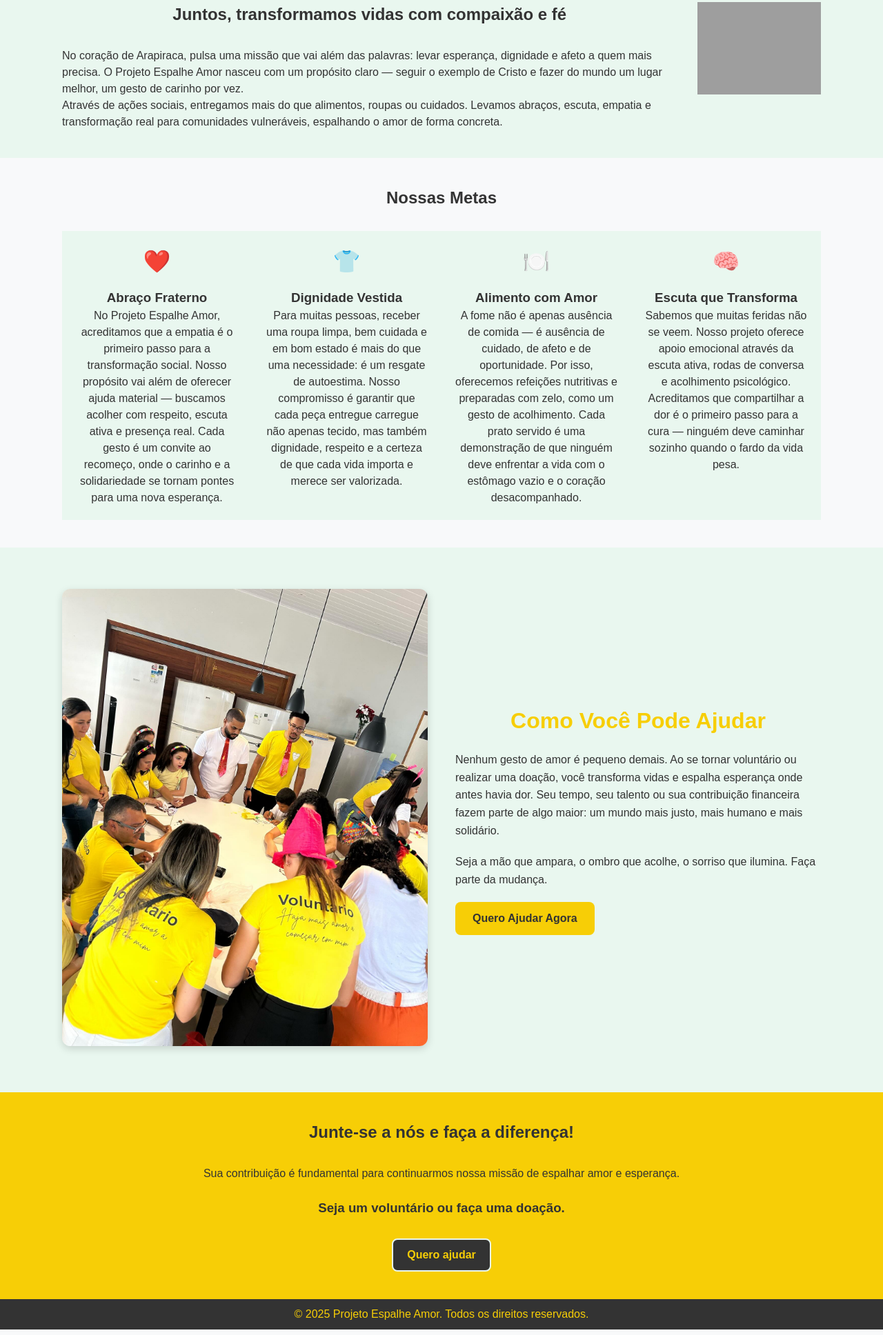
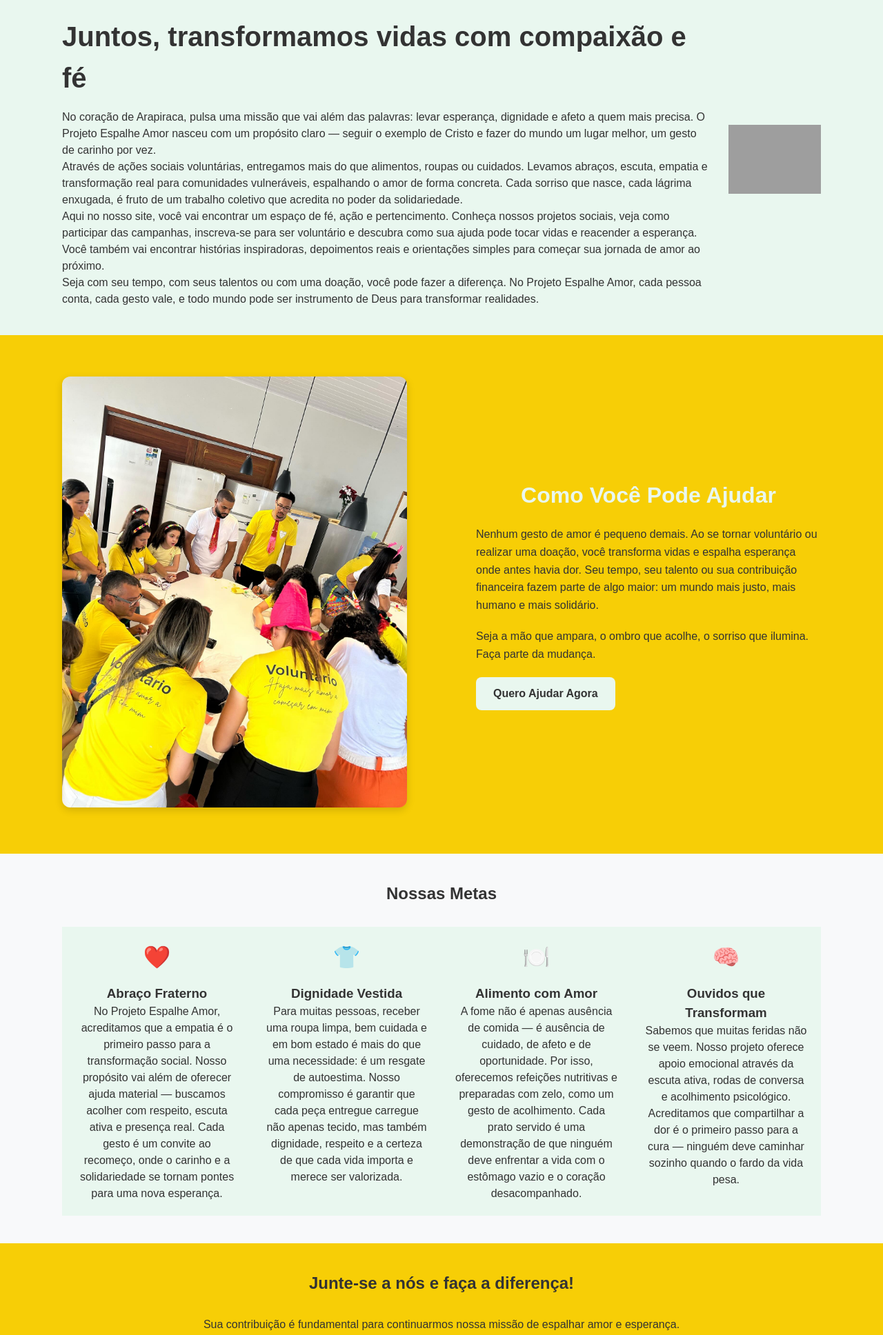
Before and after one commit to GugaValenca/espalhe-amor, a plain HTML site: page index.html in a window 1280 px wide. Shown: the part 87-2023 px from the top of the page at 69% size. Drawn offline with Linux system fonts and the light colour scheme; grey boxes are pictures that could not be loaded.

Commit message:
Update HTML structure and styles for improved layout and accessibility

```diff
--- a/index.html
+++ b/index.html
@@ -4,18 +4,16 @@
     <meta charset="UTF-8" />
     <meta name="viewport" content="width=device-width, initial-scale=1.0" />
     <link rel="stylesheet" href="styles/style.css" />
-        <link rel="shortcut icon" href="img/espalhe-amor.ico" type="image/x-icon">
+    <link rel="shortcut icon" href="img/espalhe-amor.ico" type="image/x-icon" />
     <title>Espalhe Amor</title>
   </head>
 
   <body>
     <header class="cabecalho">
-
       <nav class="container navegacao">
-
         <div class="logo">Projeto Espalhe Amor</div>
 
-                <button class="botao-menu"> ☰ </button>
+        <button class="botao-menu">☰</button>
 
         <ul class="menu">
           <li>
@@ -34,23 +32,34 @@
       </nav>
     </header>
 
-
     <section class="destaque" id="destaque">
       <div class="container">
         <div class="texto">
-                    <h2>Juntos, transformamos vidas com compaixão e fé</h2>
+            <h1>Juntos, transformamos vidas com compaixão e fé</h1>
             <p>
-                    No coração de Arapiraca, pulsa uma missão que vai além das
-                    palavras: levar esperança, dignidade e afeto a quem mais precisa.
-                    O Projeto Espalhe Amor nasceu com um propósito claro — seguir o
-                    exemplo de Cristo e fazer do mundo um lugar melhor, um gesto de
-                    carinho por vez.
+              No coração de Arapiraca, pulsa uma missão que vai além das palavras: levar esperança, dignidade e afeto a quem mais precisa.
+              O Projeto Espalhe Amor nasceu com um propósito claro — seguir o exemplo de Cristo e fazer do mundo um lugar melhor,
+              um gesto de carinho por vez.
             </p>
+
             <p>
-                    Através de ações sociais, entregamos mais do que alimentos, roupas
-                    ou cuidados. Levamos abraços, escuta, empatia e transformação real
-                    para comunidades vulneráveis, espalhando o amor de forma concreta.
+              Através de ações sociais voluntárias, entregamos mais do que alimentos, roupas ou cuidados.
+              Levamos abraços, escuta, empatia e transformação real para comunidades vulneráveis, espalhando o amor de forma concreta.
+              Cada sorriso que nasce, cada lágrima enxugada, é fruto de um trabalho coletivo que acredita no poder da solidariedade.
             </p>
+
+            <p>
+              Aqui no nosso site, você vai encontrar um espaço de fé, ação e pertencimento.
+              Conheça nossos projetos sociais, veja como participar das campanhas,
+              inscreva-se para ser voluntário e descubra como sua ajuda pode tocar vidas e reacender a esperança.
+              Você também vai encontrar histórias inspiradoras, depoimentos reais e orientações simples para começar sua jornada de amor ao próximo.
+            </p>
+
+            <p>
+              Seja com seu tempo, com seus talentos ou com uma doação, você pode fazer a diferença.
+              No Projeto Espalhe Amor, cada pessoa conta, cada gesto vale, e todo mundo pode ser instrumento de Deus para transformar realidades.
+            </p>
+
         </div>
 
         <div>
@@ -59,93 +68,112 @@
       </div>
     </section>
 
-            <section class="recursos" id="recursos">
-                <h2>Nossas Metas</h2>
 
-                <div class="container">
-
-                    <div class="card">
-                        <div class="icone"> ❤️ </div>
-                        <h3>Abraço Fraterno</h3>
-                        <p>No Projeto Espalhe Amor, acreditamos que a empatia é o primeiro passo para a transformação social. Nosso propósito vai além de oferecer ajuda material — buscamos acolher com respeito, escuta ativa e presença real. Cada gesto é um convite ao recomeço, onde o carinho e a solidariedade se tornam pontes para uma nova esperança.</p>
-                    </div>
-
-                    <div class="card">
-                        <div class="icone"> 👕 </div>
-                        <h3>Dignidade Vestida</h3>
-                        <p>Para muitas pessoas, receber uma roupa limpa, bem cuidada e em bom estado é mais do que uma necessidade: é um resgate de autoestima. Nosso compromisso é garantir que cada peça entregue carregue não apenas tecido, mas também dignidade, respeito e a certeza de que cada vida importa e merece ser valorizada.</p>
-                    </div>
-
-                    <div class="card">
-                        <div class="icone"> 🍽️ </div>
-                        <h3>Alimento com Amor</h3>
-                        <p>A fome não é apenas ausência de comida — é ausência de cuidado, de afeto e de oportunidade. Por isso, oferecemos refeições nutritivas e preparadas com zelo, como um gesto de acolhimento. Cada prato servido é uma demonstração de que ninguém deve enfrentar a vida com o estômago vazio e o coração desacompanhado.</p>
-                    </div>
-
-                    <div class="card">
-                        <div class="icone"> 🧠 </div>
-                        <h3>Escuta que Transforma</h3>
-                        <p>Sabemos que muitas feridas não se veem. Nosso projeto oferece apoio emocional através da escuta ativa, rodas de conversa e acolhimento psicológico. Acreditamos que compartilhar a dor é o primeiro passo para a cura — ninguém deve caminhar sozinho quando o fardo da vida pesa.</p>
-                    </div>
-
-                </div>
-
-            </section>
 
     <section class="como-ajudar" id="como-ajudar">
       <div class="container-ajuda-flex">
-
         <div class="imagem-ajuda">
-      <img src="img/voluntario.jpg" alt="Pessoa ajudando outra com carinho e respeito">
+          <img
+            src="img/voluntario.jpg"
+            alt="voluntários reunidos"
+          />
         </div>
 
         <div class="texto-ajuda">
           <h2>Como Você Pode Ajudar</h2>
           <p>
-        Nenhum gesto de amor é pequeno demais. Ao se tornar voluntário ou realizar uma doação, você
-        transforma vidas e espalha esperança onde antes havia dor. Seu tempo, seu talento ou sua contribuição
-        financeira fazem parte de algo maior: um mundo mais justo, mais humano e mais solidário.
+            Nenhum gesto de amor é pequeno demais. Ao se tornar voluntário ou
+            realizar uma doação, você transforma vidas e espalha esperança onde
+            antes havia dor. Seu tempo, seu talento ou sua contribuição
+            financeira fazem parte de algo maior: um mundo mais justo, mais
+            humano e mais solidário.
           </p>
           <p>
-        Seja a mão que ampara, o ombro que acolhe, o sorriso que ilumina. Faça parte da mudança.
+            Seja a mão que ampara, o ombro que acolhe, o sorriso que ilumina.
+            Faça parte da mudança.
           </p>
 
           <a href="#voluntariado" class="btn-ajuda">Quero Ajudar Agora</a>
         </div>
+      </div>
+    </section>
 
+    <section class="recursos" id="recursos">
+        <h2>Nossas Metas</h2>
+
+        <div class="container">
+          <div class="card">
+            <div class="icone">❤️</div>
+            <h3>Abraço Fraterno</h3>
+            <p>
+              No Projeto Espalhe Amor, acreditamos que a empatia é o primeiro
+              passo para a transformação social. Nosso propósito vai além de
+              oferecer ajuda material — buscamos acolher com respeito, escuta
+              ativa e presença real. Cada gesto é um convite ao recomeço, onde o
+              carinho e a solidariedade se tornam pontes para uma nova esperança.
+            </p>
+          </div>
+
+          <div class="card">
+            <div class="icone">👕</div>
+            <h3>Dignidade Vestida</h3>
+            <p>
+              Para muitas pessoas, receber uma roupa limpa, bem cuidada e em bom
+              estado é mais do que uma necessidade: é um resgate de autoestima.
+              Nosso compromisso é garantir que cada peça entregue carregue não
+              apenas tecido, mas também dignidade, respeito e a certeza de que
+              cada vida importa e merece ser valorizada.
+            </p>
+          </div>
+
+          <div class="card">
+            <div class="icone">🍽️</div>
+            <h3>Alimento com Amor</h3>
+            <p>
+              A fome não é apenas ausência de comida — é ausência de cuidado, de
+              afeto e de oportunidade. Por isso, oferecemos refeições nutritivas e
+              preparadas com zelo, como um gesto de acolhimento. Cada prato
+              servido é uma demonstração de que ninguém deve enfrentar a vida com
+              o estômago vazio e o coração desacompanhado.
+            </p>
+          </div>
+
+          <div class="card">
+            <div class="icone">🧠</div>
+            <h3>Ouvidos que Transformam</h3>
+            <p>
+              Sabemos que muitas feridas não se veem. Nosso projeto oferece apoio
+              emocional através da escuta ativa, rodas de conversa e acolhimento
+              psicológico. Acreditamos que compartilhar a dor é o primeiro passo
+              para a cura — ninguém deve caminhar sozinho quando o fardo da vida
+              pesa.
+            </p>
+          </div>
         </div>
       </section>
 
     <section class="cta">
-
       <h2>Junte-se a nós e faça a diferença!</h2>
       <p>
         Sua contribuição é fundamental para continuarmos nossa missão de
         espalhar amor e esperança.
       </p>
-                <br>
+      <br />
 
       <h3>Seja um voluntário ou faça uma doação.</h3>
       <a href="#" class="btn">Quero ajudar</a>
-
     </section>
 
-
     <footer>
-
       &copy; 2025 Projeto Espalhe Amor. Todos os direitos reservados.
     </footer>
-
   </body>
   <script>
-    let botao = document.querySelector('.botao-menu');
-    let menu = document.querySelector('.menu');
+    let botao = document.querySelector(".botao-menu");
+    let menu = document.querySelector(".menu");
 
-    botao.addEventListener('click', () => {
-        menu.classList.toggle('ativo');
+    botao.addEventListener("click", () => {
+      menu.classList.toggle("ativo");
     });
-
   </script>
-
-
 </html>
--- a/styles/style.css
+++ b/styles/style.css
@@ -37,13 +37,14 @@ a {
 }
 
 .cabecalho {
-    background-color: white;
+    background-color: #f7ce06;
     box-shadow: 0 2 5px rgba(0, 0, 0, 0.1);
     position: fixed;
     top: 0;
     z-index: 2;
     padding: 15px 0;
     width: 100%;
+    border: 1px solid #d1c6c6;
 }
 
 .navegacao {
@@ -53,9 +54,9 @@ a {
 }
 
 .logo {
-    font-size: 1.5rem;
+    font-size: 2rem;
     font-weight: bold;
-    color: #f7ce06;
+    color: #e9f7ef;
 }
 
 .menu {
@@ -83,6 +84,8 @@ section {
     display: flex;
     justify-content: space-between;
     gap: 30px;
+    margin-top: 20px;
+    align-items: center;
 }
 
 .texto h1 {
@@ -141,7 +144,7 @@ footer {
 }
 
 .como-ajudar {
-    background-color: #e9f7ef;
+    background-color: #f7ce06;
     padding: 60px 0;
 }
 
@@ -149,7 +152,7 @@ footer {
     display: flex;
     align-items: center;
     justify-content: space-between;
-    gap: 40px;
+    gap: 100px;
     max-width: 1100px;
     margin: 0 auto;
     flex-wrap: wrap;
@@ -173,7 +176,7 @@ footer {
 .texto-ajuda h2 {
     font-size: 2rem;
     margin-bottom: 20px;
-    color: #f7ce06;
+    color: #e9f7ef;
 }
 
 .texto-ajuda p {
@@ -183,7 +186,7 @@ footer {
 }
 
 .btn-ajuda {
-    background-color: #f7ce06;
+    background-color: #e9f7ef;
     color: #333;
     padding: 12px 25px;
     border-radius: 8px;
```
Lines whose indentation alone changed are shown as unchanged.
